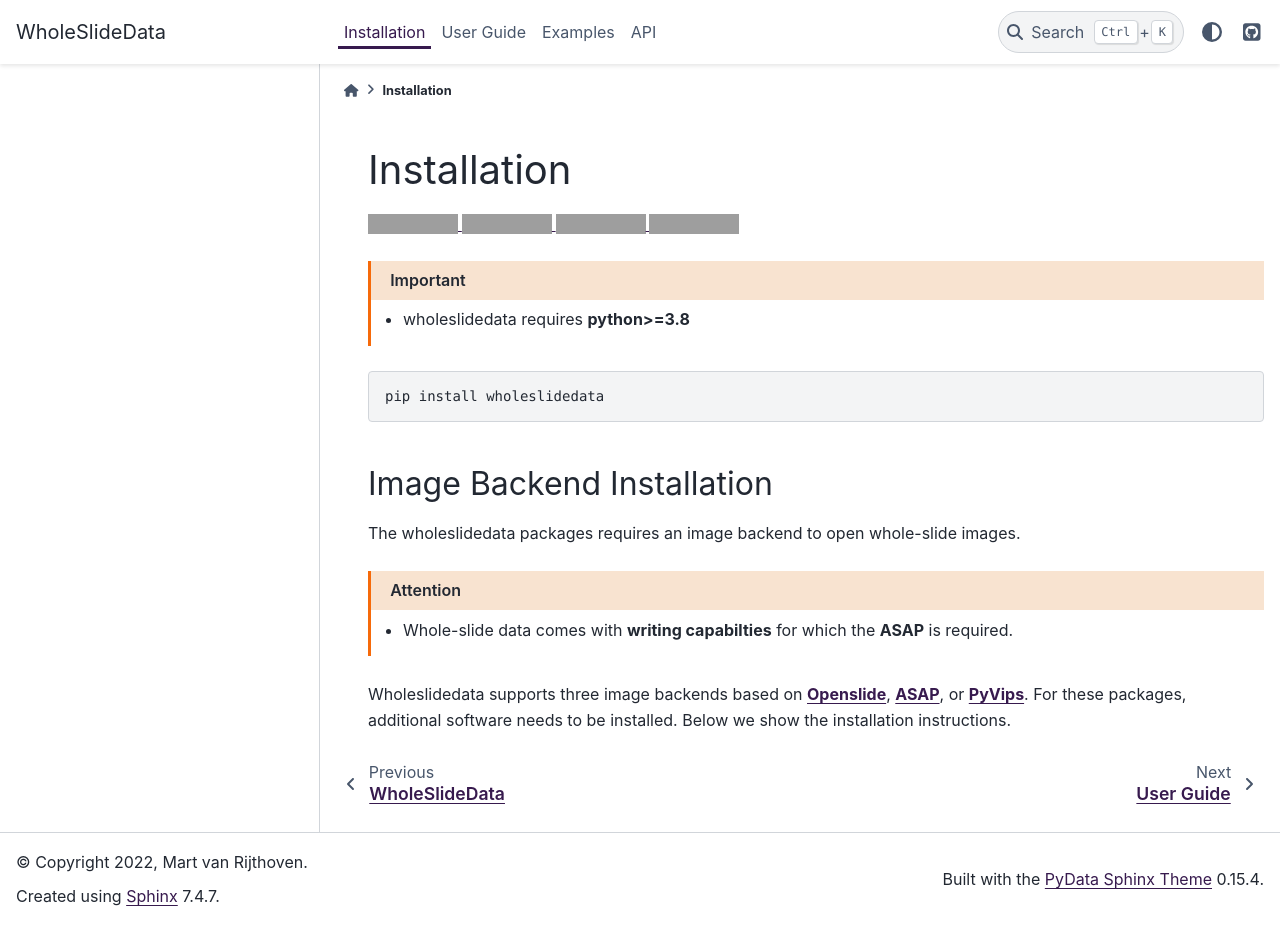
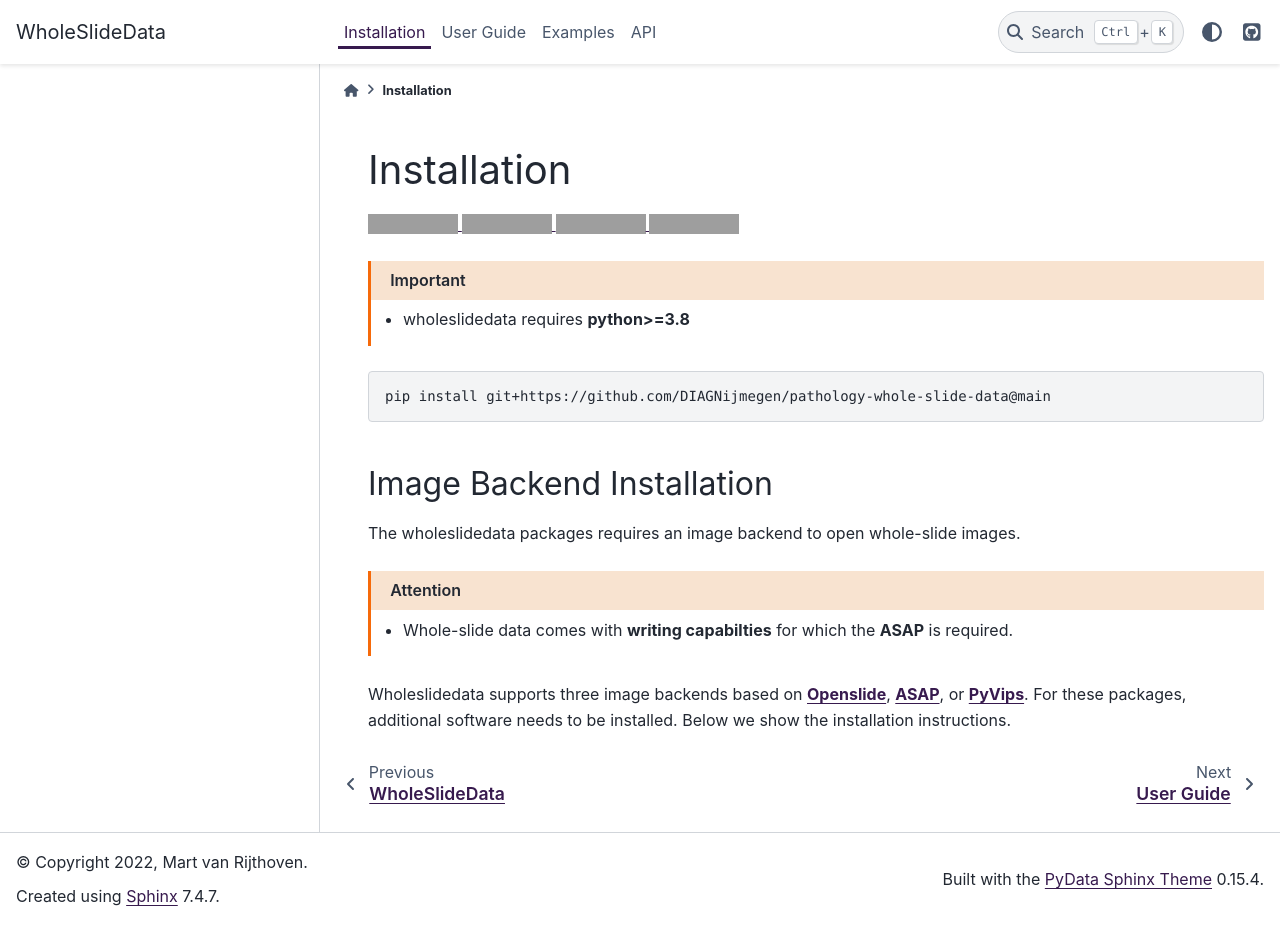
Before and after one commit to DIAGNijmegen/pathology-whole-slide-data, a Sphinx documentation site: the page built from docs/source/installation/index.rst, in a window 1280 px wide and 925 px high. Built offline with Sphinx 7.4.7 and the PyData theme 0.15.4, drawn with Linux system fonts in a browser that asks for light colours; pages that are not in the unit, such as notebooks, are missing from menus; grey boxes are pictures that could not be loaded.

Commit message:
install vis github

```diff
--- a/docs/source/installation/index.rst
+++ b/docs/source/installation/index.rst
@@ -24,7 +24,7 @@
 
 .. code-block:: bash
 
-   pip install wholeslidedata
+   pip install git+https://github.com/DIAGNijmegen/pathology-whole-slide-data@main
 
 
 
```
